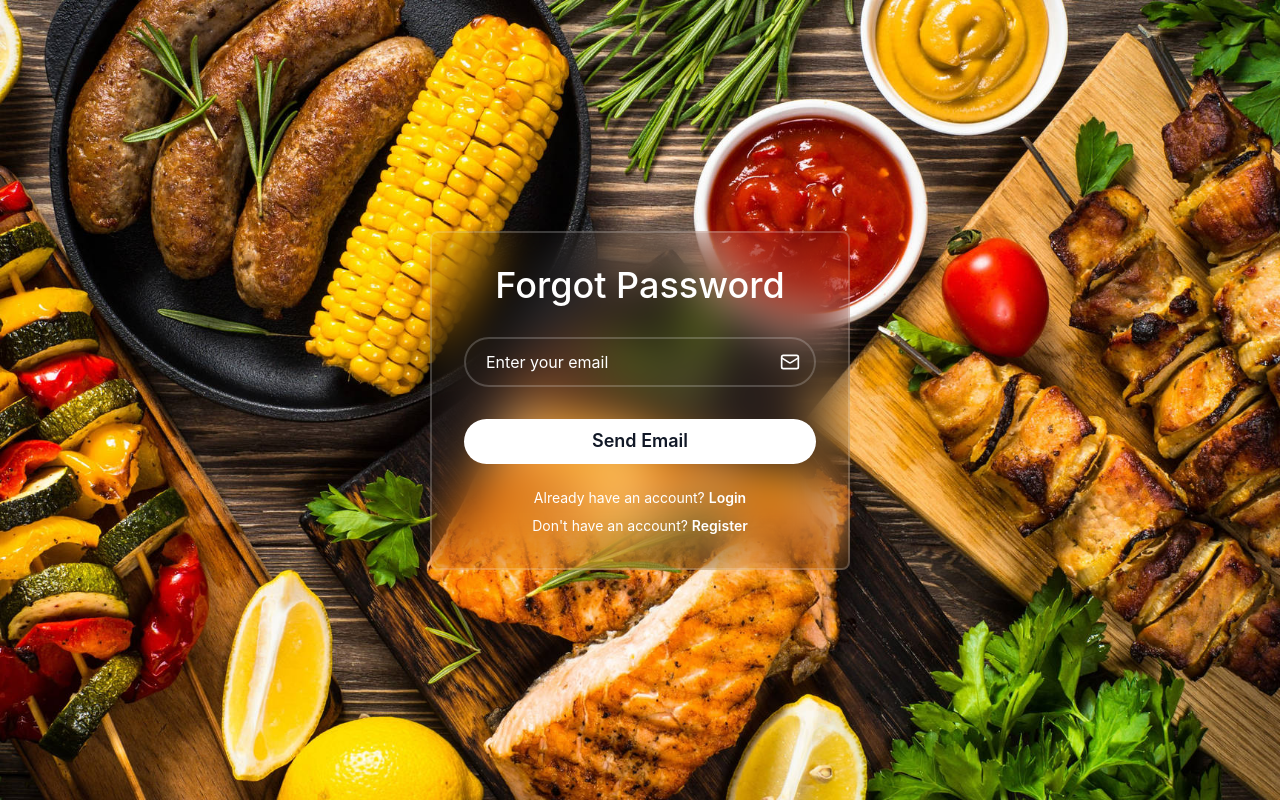
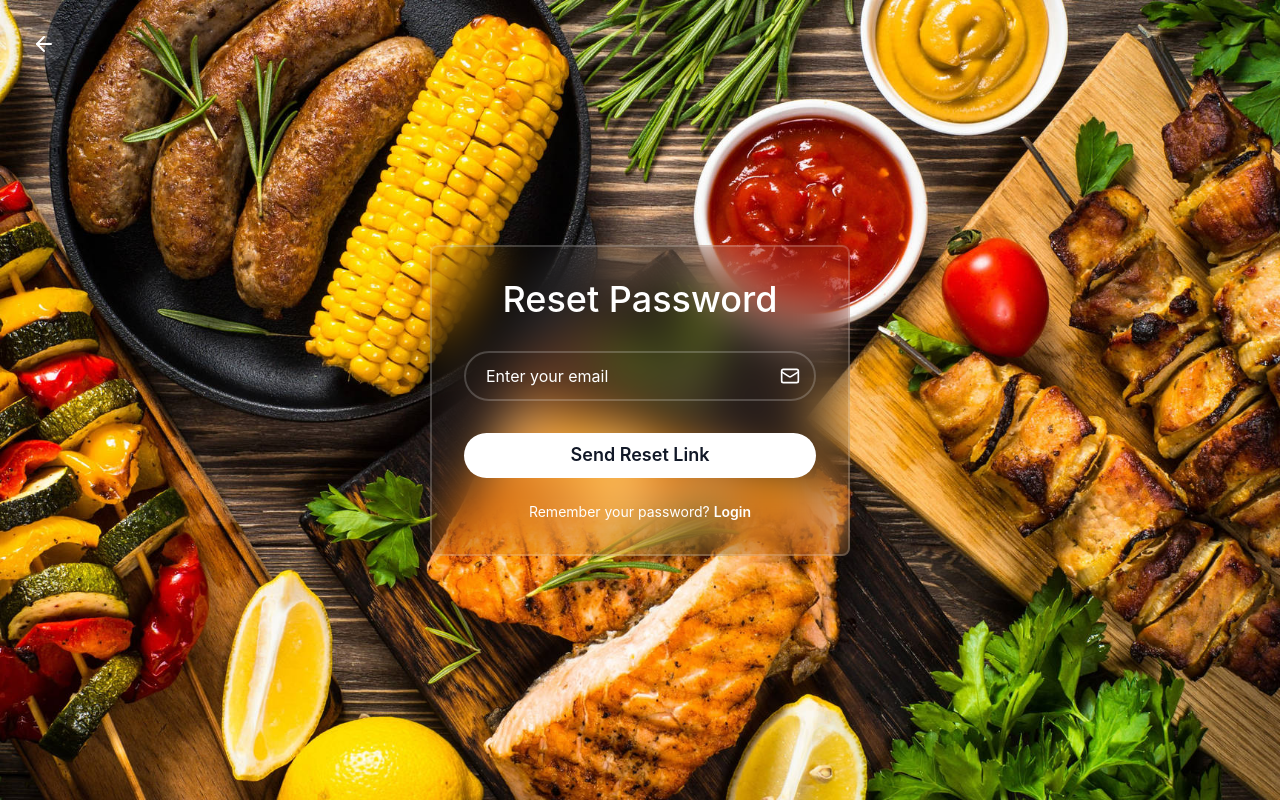
Before and after one commit to Rawitath/We-Will-Cook, a React (Create React App) app in the folder frontend/: page /forgot-password in a window 1280 px wide. Built offline with nearby package versions, Linux system fonts and the light colour scheme.

Commit message:
Fixed
Fixed RegisterPage.js and added animations to the RegisterPage.js and ForgetPasswordPage.js

```diff
--- a/frontend/src/pages/ForgotPasswordPage.js
+++ b/frontend/src/pages/ForgotPasswordPage.js
@@ -1,65 +1,156 @@
-// src/pages/ForgotPasswordPage.js
-import React, { useContext, useState } from 'react';
-import { Link } from 'react-router-dom';
-import { Mail } from 'lucide-react';
-import backgroundImage from '../assets/food-4k.jpg'; // Make sure to import your image
+import React, { useState, useContext } from 'react';
+import { useNavigate, Link } from 'react-router-dom';
+import { motion } from 'framer-motion';
+import { Mail, Loader, ArrowLeft } from 'lucide-react';
+import backgroundImage from '../assets/food-4k.jpg';
+import AuthContext from '../context/AuthContext';
 import axios from 'axios';
-import AuthContext from '../context/AuthContext';
 
 export default function ForgotPasswordPage() {
-  const [emailInput, setEmailInput] = useState('');
-  const {api_url} = useContext(AuthContext);
-  const handleSendEmail = (email) => {
-    axios.post(api_url+'request-reset-password/',
-      {
-          'email':email
-      }
-).then((response) =>{
-  console.log('success');
-}
-);
-  }
+  const navigate = useNavigate();
+  const [email, setEmail] = useState('');
+  const [isLoading, setIsLoading] = useState(false);
+  const [error, setError] = useState('');
+  const [successMessage, setSuccessMessage] = useState('');
+  const { api_url } = useContext(AuthContext);
+
+  const handleSendEmail = async (e) => {
+    e.preventDefault();
+    setError('');
+    setIsLoading(true);
+
+    try {
+      await axios.post(api_url + 'request-reset-password/', {
+        email: email
+      });
+
+      setIsLoading('success');
+      setSuccessMessage('Reset link sent! Please check your email.');
+
+      // Reset and redirect after success
+      setTimeout(() => {
+        navigate('/login');
+      }, 2000);
+
+    } catch (error) {
+      console.error(error);
+      setError('Failed to send reset link. Please try again.');
+      setIsLoading(false);
+    }
+  };
+
   return (
     <div
-      className="min-h-screen flex justify-center items-center bg-cover bg-center"
+      className="min-h-screen flex justify-center items-center bg-cover bg-center relative"
       style={{ backgroundImage: `url(${backgroundImage})` }}
     >
-      <div className="w-[420px] bg-transparent border-2 border-white/20 backdrop-blur-xl rounded-lg p-8 text-white">
-        <h1 className="text-4xl font-medium text-center mb-8">Forgot Password</h1>
+      <motion.button
+        initial={{ opacity: 0, x: -20 }}
+        animate={{ opacity: 1, x: 0 }}
+        whileHover={{ scale: 1.1 }}
+        whileTap={{ scale: 0.9 }}
+        onClick={() => navigate(-1)}
+        className="absolute top-6 left-6 p-2 rounded-full bg-white/10 hover:bg-white/20 transition-all text-white"
+      >
+        <ArrowLeft className="w-6 h-6" />
+      </motion.button>
 
-        <div className="mb-8 relative">
-          <input
-            type="email"
-            value={emailInput}
-            onChange={e => setEmailInput(e.target.value)}
-            placeholder="Enter your email"
-            className="w-full h-[50px] bg-transparent border-2 border-white/20 rounded-full px-5 text-white placeholder-white outline-none"
-          />
-          <Mail className="absolute right-4 top-1/2 -translate-y-1/2 w-5 h-5 text-white" />
-        </div>
+      <motion.div
+        initial={{ opacity: 0, y: 20 }}
+        animate={{ opacity: 1, y: 0 }}
+        className="w-[420px] bg-transparent border-2 border-white/20 backdrop-blur-xl rounded-lg p-8 text-white"
+      >
+        <h1 className="text-4xl font-medium text-center mb-8">Reset Password</h1>
 
-        <button
-          className="w-full h-[45px] rounded-full bg-white text-gray-900 font-semibold text-lg mb-6 hover:shadow-lg transition-shadow"
-          onClick={() => handleSendEmail(emailInput)}
-        >
-          Send Email
-        </button>
+        {error && (
+          <motion.div
+            initial={{ opacity: 0, y: -10 }}
+            animate={{ opacity: 1, y: 0 }}
+            className="mb-4 p-3 rounded bg-red-500/20 text-red-200 text-sm text-center"
+          >
+            {error}
+          </motion.div>
+        )}
+
+        {successMessage && (
+          <motion.div
+            initial={{ opacity: 0, y: -10 }}
+            animate={{ opacity: 1, y: 0 }}
+            className="mb-4 p-3 rounded bg-green-500/20 text-green-200 text-sm text-center"
+          >
+            {successMessage}
+          </motion.div>
+        )}
+
+        <form onSubmit={handleSendEmail}>
+          <div className="mb-8">
+            <div className="relative">
+              <input
+                type="email"
+                value={email}
+                onChange={(e) => setEmail(e.target.value)}
+                placeholder="Enter your email"
+                disabled={isLoading}
+                className="w-full h-[50px] bg-transparent border-2 border-white/20
+                  rounded-full px-5 pr-12 text-white placeholder-white outline-none
+                  focus:border-white/40 transition-colors disabled:opacity-50"
+              />
+              <div className="absolute right-4 top-1/2 -translate-y-1/2">
+                <Mail className="w-5 h-5 text-white" />
+              </div>
+            </div>
+          </div>
+
+          <motion.button
+            type="submit"
+            disabled={isLoading}
+            whileHover={!isLoading ? { scale: 1.02 } : {}}
+            whileTap={!isLoading ? { scale: 0.98 } : {}}
+            className={`w-full h-[45px] rounded-full bg-white text-gray-900
+              font-semibold text-lg mb-6 hover:shadow-lg transition-all
+              flex items-center justify-center gap-2
+              ${isLoading === 'success' ? 'bg-green-500 text-white' : ''}
+              disabled:opacity-50`}
+          >
+            {isLoading === 'success' ? (
+              <motion.div
+                initial={{ scale: 0.8 }}
+                animate={{ scale: 1 }}
+                className="text-white"
+              >
+                ✓ Email Sent!
+              </motion.div>
+            ) : isLoading ? (
+              <motion.div
+                animate={{ rotate: 360 }}
+                transition={{ duration: 1, repeat: Infinity, ease: "linear" }}
+              >
+                <Loader className="w-5 h-5" />
+              </motion.div>
+            ) : (
+              'Send Reset Link'
+            )}
+          </motion.button>
+        </form>
 
         <div className="space-y-2">
-          <p className="text-center text-sm">
-            Already have an account?{' '}
-            <Link to="/login" className="text-white font-semibold hover:underline">
+          <motion.p
+            initial={{ opacity: 0 }}
+            animate={{ opacity: 1 }}
+            transition={{ delay: 0.2 }}
+            className="text-center text-sm"
+          >
+            Remember your password?{' '}
+            <Link
+              to="/login"
+              className="text-white font-semibold hover:underline"
+              tabIndex={isLoading ? -1 : 0}
+            >
               Login
             </Link>
-          </p>
-          <p className="text-center text-sm">
-            Don't have an account?{' '}
-            <Link to="/register" className="text-white font-semibold hover:underline">
-              Register
-            </Link>
-          </p>
+          </motion.p>
         </div>
-      </div>
+      </motion.div>
     </div>
   );
 }
--- a/frontend/src/pages/RegisterPage.js
+++ b/frontend/src/pages/RegisterPage.js
@@ -1,190 +1,235 @@
-// src/pages/RegisterPage.js
 import React, { useState, useContext, useEffect } from 'react';
 import { useNavigate, Link } from 'react-router-dom';
-import { useTheme } from '../context/ThemeContext';
-import { User, Mail, Lock } from 'lucide-react';
+import { motion, AnimatePresence } from 'framer-motion';
+import { User, Mail, Lock, Loader, ArrowLeft } from 'lucide-react';
 import axios from 'axios';
 import backgroundImage from '../assets/food-4k.jpg';
 import AuthContext from '../context/AuthContext';
+import { useTheme } from '../context/ThemeContext';
 
 export default function RegisterPage() {
   const navigate = useNavigate();
   const { isDarkMode } = useTheme();
+  const [isLoading, setIsLoading] = useState(false);
+  const { api_url, token } = useContext(AuthContext);
 
-  let [user,setUser] = useState(0);
-  const {api_url} = useContext(AuthContext);
-  const {token} = useContext(AuthContext);
-  const {setToken} = useContext(AuthContext);
+  const [username, setUsername] = useState('');
+  const [email, setEmail] = useState('');
+  const [password, setPassword] = useState('');
+  const [errors, setErrors] = useState({});
+
   useEffect(() => {
-    axios.get(api_url,
-        {
-            headers:
-            {
-                Authorization: `Bearer ${token != null ? token.access : null}`
+    if (token) {
+      axios.get(api_url, {
+        headers: {
+          Authorization: `Bearer ${token.access}`
         }
-        }).then((response) =>{
-            if(response.status === 200){
-                setUser(response.data);
-            }
-        }
-        ).catch((response) =>{
-            console.error(response.data);
-        }
-        );
-}, []);
-  if(user != 0){
+      }).then((response) => {
+        if (response.status === 200) {
           navigate('/');
         }
+      }).catch(console.error);
+    }
+  }, [token, api_url, navigate]);
 
-  // State สำหรับเก็บข้อมูลฟอร์ม
-  const [formData, setFormData] = useState({
-    username: '',
-    email: '',
-    password: ''
-  });
-
-  // State สำหรับเก็บ error แยกแต่ละฟิลด์
-  const [errors, setErrors] = useState({
-    username: '',
-    email: '',
-    password: ''
-  });
-
-  // State สำหรับ loading
-  const [isLoading, setIsLoading] = useState(false);
-
-  // ฟังก์ชันตรวจสอบความถูกต้อง
   const validateForm = () => {
     const newErrors = {};
 
-    // ตรวจสอบ username
-    if (formData.username === '' || formData.username == null) {
-      newErrors.username = "Name is required";
+    if (!username.trim()) {
+      newErrors.username = "Username is required";
     }
 
-    // ตรวจสอบ email
-    const email_check = /^([A-Za-z0-9_\-\.])+\@([A-Za-z0-9_\-\.])+\.([A-Za-z]{2,4})$/;
-    if (!formData.email.match(email_check)) {
-      newErrors.email = "Valid Email is required";
+    const emailRegex = /^[A-Z0-9._%+-]+@[A-Z0-9.-]+\.[A-Z]{2,}$/i;
+    if (!emailRegex.test(email)) {
+      newErrors.email = "Valid email is required";
     }
 
-    function containsNumber(str) {
-      // Check if the string contains any digit between 0 and 9
-      return /\d/.test(str);
-    }
-    // ตรวจสอบ password
-    if (formData.password.length <= 7) {
-      newErrors.password = "Password must be more than 8 characters";
-    } else if (formData.password.length >= 128) {
-      newErrors.password = "Password cannot be more than 128 characters";
-    } else if (formData.password == formData.password.toUpperCase ||
-       formData.password == formData.password.toLowerCase() || !containsNumber(formData.password)){
-        newErrors.password = "The password requires at least 8 characters long with at least 1 lowercase and uppercase and number.";
+    if (password.length < 8) {
+      newErrors.password = "Password must be at least 8 characters";
+    } else if (!/(?=.*[a-z])(?=.*[A-Z])(?=.*\d)/.test(password)) {
+      newErrors.password = "Password must include uppercase, lowercase, and numbers";
     }
 
     setErrors(newErrors);
     return Object.keys(newErrors).length === 0;
   };
 
-  // ฟังก์ชันส่งข้อมูล
   const handleSubmit = async (e) => {
     e.preventDefault();
 
     if (validateForm()) {
       setIsLoading(true);
-      axios.post(api_url+'register/', formData).then((response) => {
-        navigate('/login');
-      }).catch((response, err) =>{
-        console.error(response);
-        setErrors({
-          ...errors,
+      try {
+        await axios.post(api_url + 'register/', {
+          username,
+          email,
+          password
+        });
+        setIsLoading('success');
+        setTimeout(() => navigate('/login'), 1000);
+      } catch (err) {
+        setErrors(prev => ({
+          ...prev,
           general: err.response?.data?.message || 'Registration failed. Please try again.'
-        });
-      }).finally(() => {
+        }));
         setIsLoading(false);
-      });
+      }
     }
   };
 
   return (
     <div
-      className="min-h-screen flex justify-center items-center bg-cover bg-center"
+      className="min-h-screen flex justify-center items-center bg-cover bg-center relative"
       style={{ backgroundImage: `url(${backgroundImage})` }}
     >
-      <div className="w-[420px] bg-transparent border-2 border-white/20 backdrop-blur-xl rounded-lg p-8 text-white">
-        <h1 className="text-4xl font-medium text-center mb-8">Register</h1>
+      <motion.button
+        initial={{ opacity: 0, x: -20 }}
+        animate={{ opacity: 1, x: 0 }}
+        whileHover={{ scale: 1.1 }}
+        whileTap={{ scale: 0.9 }}
+        onClick={() => navigate(-1)}
+        className="absolute top-6 left-6 p-2 rounded-full bg-white/10 hover:bg-white/20 transition-all text-white"
+      >
+        <ArrowLeft className="w-6 h-6" />
+      </motion.button>
+
+      <motion.div
+        initial={{ opacity: 0, y: 20 }}
+        animate={{ opacity: 1, y: 0 }}
+        className="w-[420px] bg-transparent border-2 border-white/20 backdrop-blur-xl rounded-lg p-8 text-white"
+      >
+        <h1 className="text-4xl font-medium text-center mb-8">Create Account</h1>
 
         {errors.general && (
-          <div className="mb-4 p-3 rounded bg-red-500/20 text-red-200 text-sm">
+          <motion.div
+            initial={{ opacity: 0, y: -10 }}
+            animate={{ opacity: 1, y: 0 }}
+            className="mb-4 p-3 rounded bg-red-500/20 text-red-200 text-sm text-center"
+          >
             {errors.general}
-          </div>
+          </motion.div>
         )}
 
         <form onSubmit={handleSubmit}>
-          <div className="mb-8 relative">
+          <div className="mb-8">
+            <div className="relative">
               <input
                 type="text"
                 placeholder="Username"
-              className="w-full h-[50px] bg-transparent border-2 border-white/20 rounded-full px-5 text-white placeholder-white outline-none"
-              value={formData.username}
-              onChange={(e) => setFormData({...formData, username: e.target.value})}
+                value={username}
+                onChange={(e) => setUsername(e.target.value)}
+                className={`w-full h-[50px] bg-transparent border-2
+                  ${errors.username ? 'border-red-400' : 'border-white/20'}
+                  rounded-full px-5 pr-12 text-white placeholder-white outline-none
+                  focus:border-white/40 transition-colors disabled:opacity-50`}
+                disabled={isLoading}
               />
-            <User className="absolute right-4 top-1/2 -translate-y-1/2 w-5 h-5 text-white" />
+              <div className="absolute right-4 top-1/2 -translate-y-1/2">
+                <User className={`w-5 h-5 ${errors.username ? 'text-red-400' : 'text-white'}`} />
+              </div>
+            </div>
             {errors.username && (
-              <span className="text-red-500 text-sm block mt-1 ml-4">
+              <span className="text-red-400 text-sm block mt-2 ml-4">
                 {errors.username}
               </span>
             )}
           </div>
 
-          <div className="mb-8 relative">
+          <div className="mb-8">
+            <div className="relative">
               <input
                 type="email"
                 placeholder="Email"
-              className="w-full h-[50px] bg-transparent border-2 border-white/20 rounded-full px-5 text-white placeholder-white outline-none"
-              value={formData.email}
-              onChange={(e) => setFormData({...formData, email: e.target.value})}
+                value={email}
+                onChange={(e) => setEmail(e.target.value)}
+                className={`w-full h-[50px] bg-transparent border-2
+                  ${errors.email ? 'border-red-400' : 'border-white/20'}
+                  rounded-full px-5 pr-12 text-white placeholder-white outline-none
+                  focus:border-white/40 transition-colors disabled:opacity-50`}
+                disabled={isLoading}
               />
-            <Mail className="absolute right-4 top-1/2 -translate-y-1/2 w-5 h-5 text-white" />
+              <div className="absolute right-4 top-1/2 -translate-y-1/2">
+                <Mail className={`w-5 h-5 ${errors.email ? 'text-red-400' : 'text-white'}`} />
+              </div>
+            </div>
             {errors.email && (
-              <span className="text-red-500 text-sm block mt-1 ml-4">
+              <span className="text-red-400 text-sm block mt-2 ml-4">
                 {errors.email}
               </span>
             )}
           </div>
 
-          <div className="mb-8 relative">
+          <div className="mb-8">
+            <div className="relative">
               <input
                 type="password"
                 placeholder="Password"
-              className="w-full h-[50px] bg-transparent border-2 border-white/20 rounded-full px-5 text-white placeholder-white outline-none"
-              value={formData.password}
-              onChange={(e) => setFormData({...formData, password: e.target.value})}
+                value={password}
+                onChange={(e) => setPassword(e.target.value)}
+                className={`w-full h-[50px] bg-transparent border-2
+                  ${errors.password ? 'border-red-400' : 'border-white/20'}
+                  rounded-full px-5 pr-12 text-white placeholder-white outline-none
+                  focus:border-white/40 transition-colors disabled:opacity-50`}
+                disabled={isLoading}
               />
-            <Lock className="absolute right-4 top-1/2 -translate-y-1/2 w-5 h-5 text-white" />
+              <div className="absolute right-4 top-1/2 -translate-y-1/2">
+                <Lock className={`w-5 h-5 ${errors.password ? 'text-red-400' : 'text-white'}`} />
+              </div>
+            </div>
             {errors.password && (
-              <span className="text-red-500 text-sm block mt-1 ml-4">
+              <span className="text-red-400 text-sm block mt-2 ml-4">
                 {errors.password}
               </span>
             )}
           </div>
 
-          <button
+          <motion.button
             type="submit"
             disabled={isLoading}
-            className="w-full h-[45px] rounded-full bg-white text-gray-900 font-semibold text-lg mb-6 hover:shadow-lg transition-shadow disabled:opacity-50"
+            whileHover={!isLoading ? { scale: 1.02 } : {}}
+            whileTap={!isLoading ? { scale: 0.98 } : {}}
+            className={`w-full h-[45px] rounded-full bg-white text-gray-900 font-semibold
+              text-lg mb-6 hover:shadow-lg transition-all flex items-center justify-center gap-2
+              ${isLoading === 'success' ? 'bg-green-500 text-white' : ''}
+              disabled:opacity-50`}
           >
-            {isLoading ? 'Creating Account...' : 'Register'}
-          </button>
+            {isLoading === 'success' ? (
+              <motion.div
+                initial={{ scale: 0.8 }}
+                animate={{ scale: 1 }}
+                className="text-white"
+              >
+                ✓ Account Created!
+              </motion.div>
+            ) : isLoading ? (
+              <motion.div
+                animate={{ rotate: 360 }}
+                transition={{ duration: 1, repeat: Infinity, ease: "linear" }}
+              >
+                <Loader className="w-5 h-5" />
+              </motion.div>
+            ) : (
+              'Create Account'
+            )}
+          </motion.button>
         </form>
 
-        <p className="text-center text-sm">
+        <motion.p
+          initial={{ opacity: 0 }}
+          animate={{ opacity: 1 }}
+          transition={{ delay: 0.2 }}
+          className="text-center text-sm"
+        >
           Already have an account?{' '}
-          <Link to="/login" className="text-white font-semibold hover:underline">
+          <Link
+            to="/login"
+            className="text-white font-semibold hover:underline"
+            tabIndex={isLoading ? -1 : 0}
+          >
             Login
           </Link>
-        </p>
-      </div>
+        </motion.p>
+      </motion.div>
     </div>
   );
 }
```
Lines whose indentation alone changed are shown as unchanged.
